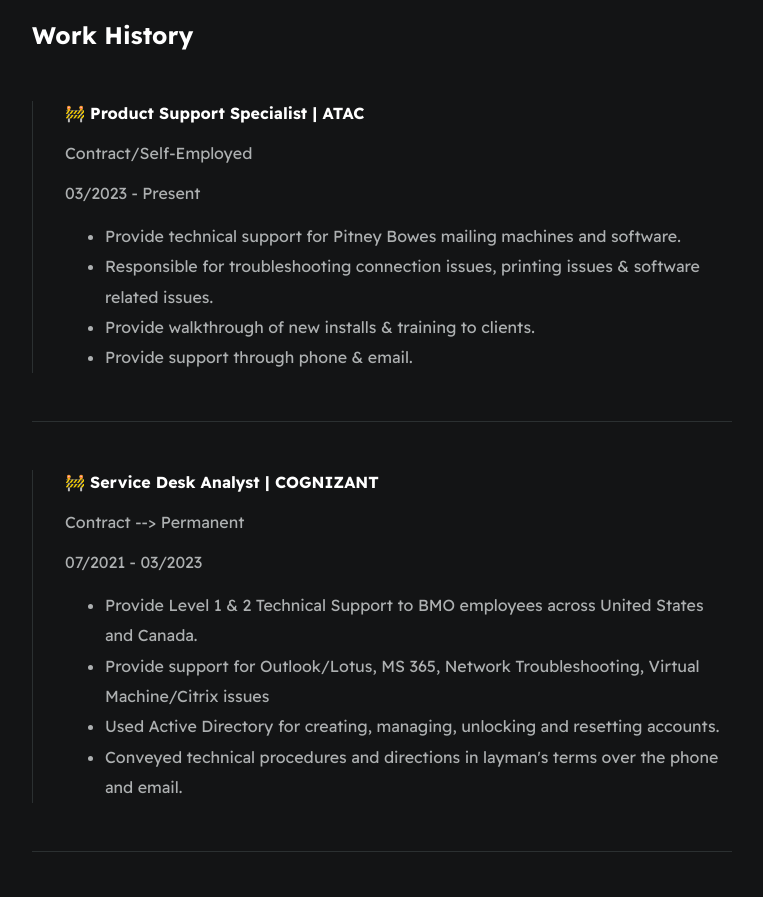
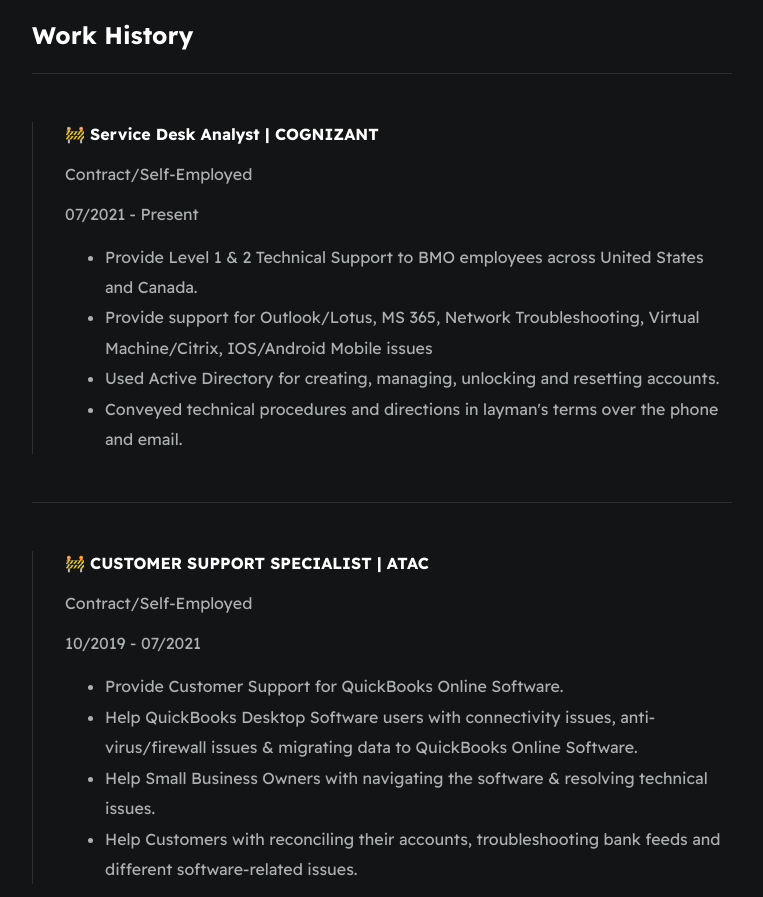
Before and after one commit to ptonline40/Resume_Website, a plain HTML site: page index.html in a window 1280 px wide. Shown: the part 668-1565 px from the top of the page, without its empty margins (258-1021 px from the left). Drawn offline with Linux system fonts and the light colour scheme.

Commit message:
Changed recent employment history

```diff
--- a/index.html
+++ b/index.html
@@ -68,32 +68,11 @@
       </section>
       <section id="work-history-wrapper" class="section-page">
         <h2>Work History</h2>
-        <div class="card--work-history">
-          <strong>🚧 Product Support Specialist | ATAC</strong>
-          <p>Contract/Self-Employed</p>
-          <p>03/2023 - Present</p>
-          <p>
-            <ul>
-              <li>
-                Provide technical support for Pitney Bowes mailing machines and software.
-              </li>
-              <li>
-                Responsible for troubleshooting connection issues, printing issues & software related issues.
-              </li>
-              <li>
-                Provide walkthrough of new installs & training to clients.
-              </li>
-              <li>
-                Provide support through phone & email.
-              </li>
-            </ul>
-          </p>
-        </div>
         <div class="line-break"></div>
         <div class="card--work-history">
           <strong>🚧 Service Desk Analyst | COGNIZANT</strong>
-          <p>Contract --> Permanent</p>
-          <p>07/2021 - 03/2023</p>
+          <p>Contract/Self-Employed</p>
+          <p>07/2021 - Present</p>
           <p>
             <ul>
               <li>
@@ -101,7 +80,7 @@
               </li>
               <li>
                 Provide support for Outlook/Lotus, MS 365, Network
-                Troubleshooting, Virtual Machine/Citrix issues
+                Troubleshooting, Virtual Machine/Citrix, IOS/Android Mobile issues
               </li>
               <li>
                 Used Active Directory for creating, managing, unlocking and
```
Also changed, not shown: 1 other file.
